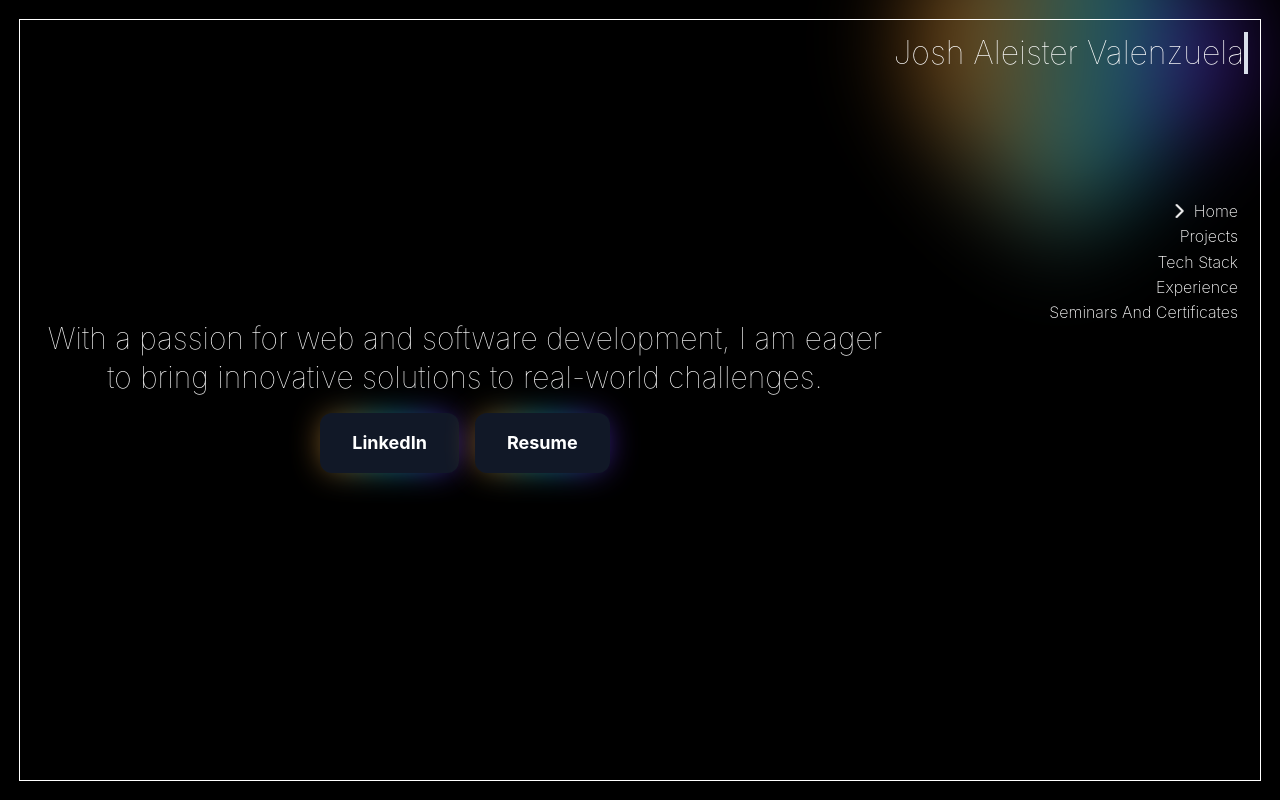
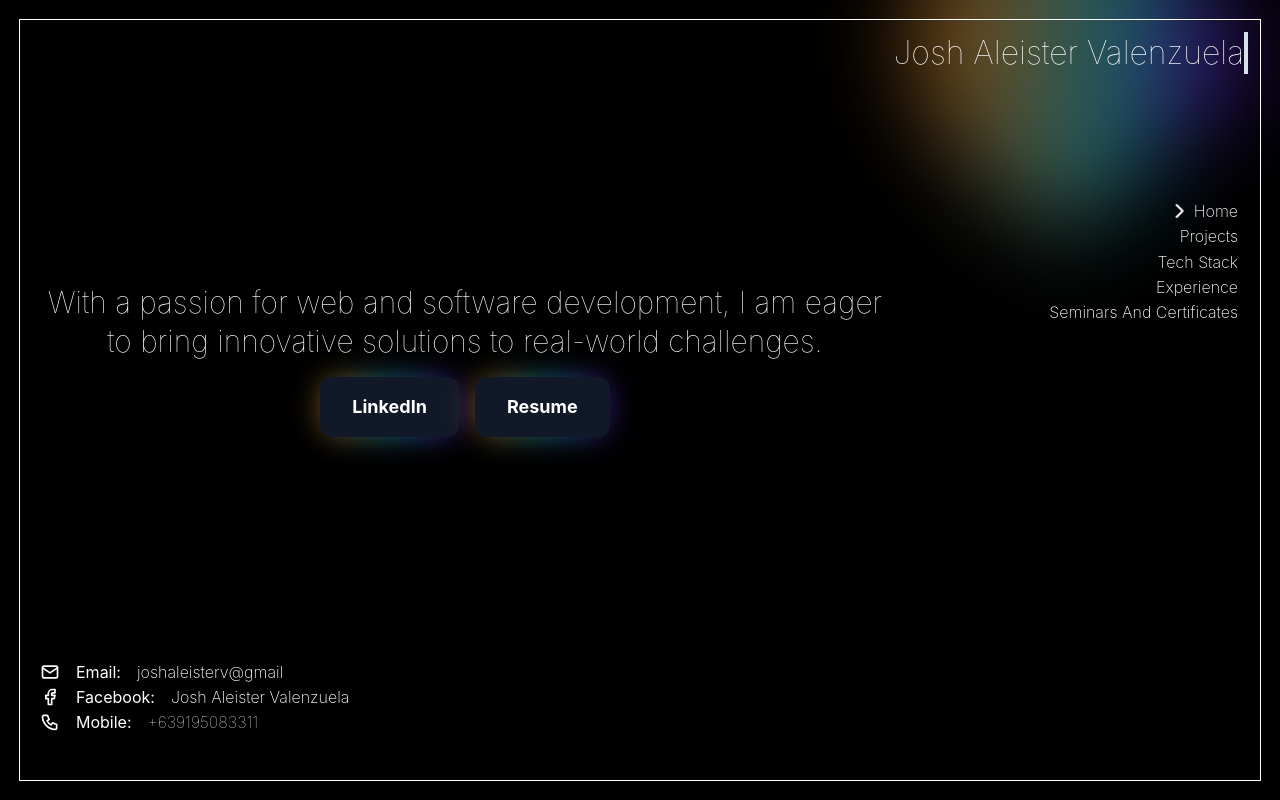
Before and after one commit to jshalstr/web-portfolio, a Next.js app: page / in a window 1280 px wide. Built offline with nearby package versions, Linux system fonts and the light colour scheme.

Commit message:
add contact information

```diff
--- a/app/page.tsx
+++ b/app/page.tsx
@@ -1,14 +1,17 @@
 'use client';
 
-import { Stack, Group, Title } from '@mantine/core';
+import { Stack, Group, Title, Text } from '@mantine/core';
+import { IconBrandFacebook, IconMail, IconPhone } from '@tabler/icons-react';
 import GradientButton from '@/components/GradientButton/GradientButton';
+import NavigationLink from '@/components/NavigationLink/NavigationLink';
 
 export default function HomePage() {
   return (
-    <Stack justify="center" align="center" h="84svh" m="auto">
+    <>
+      <Stack justify="center" align="center" h="75svh" m="auto">
         <Title fz={{ base: 24, md: 30 }} ta={{ base: 'left', md: 'center' }} fw={100}>
-        With a passion for web and software development, I am eager to bring innovative solutions to
-        real-world challenges.
+          With a passion for web and software development, I am eager to bring innovative solutions
+          to real-world challenges.
         </Title>
         <Group>
           <GradientButton
@@ -23,5 +26,31 @@ export default function HomePage() {
           />
         </Group>
       </Stack>
+      <Stack gap={0}>
+        <Group>
+          <IconMail size={20} />
+          <Text>Email:</Text>
+          <NavigationLink
+            link="mailto:joshaleisterv@gmail.com"
+            label="joshaleisterv@gmail"
+            target="_blank"
+          />
+        </Group>
+        <Group>
+          <IconBrandFacebook size={20} />
+          <Text>Facebook:</Text>
+          <NavigationLink
+            link="https://facebook.com/jshalstr"
+            label="Josh Aleister Valenzuela"
+            target="_blank"
+          />
+        </Group>
+        <Group>
+          <IconPhone size={20} />
+          <Text>Mobile:</Text>
+          <Text fw={100}>+639195083311</Text>
+        </Group>
+      </Stack>
+    </>
   );
 }
```
Lines whose indentation alone changed are shown as unchanged.
